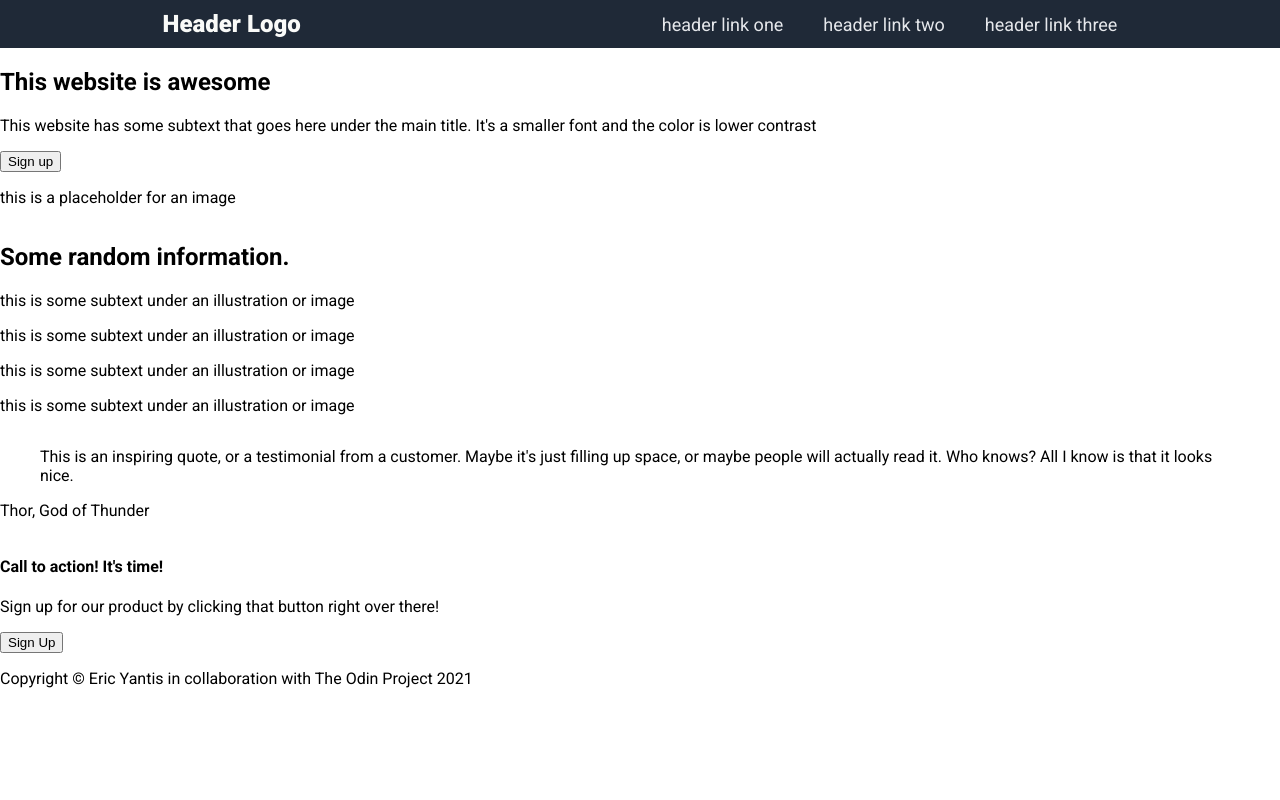
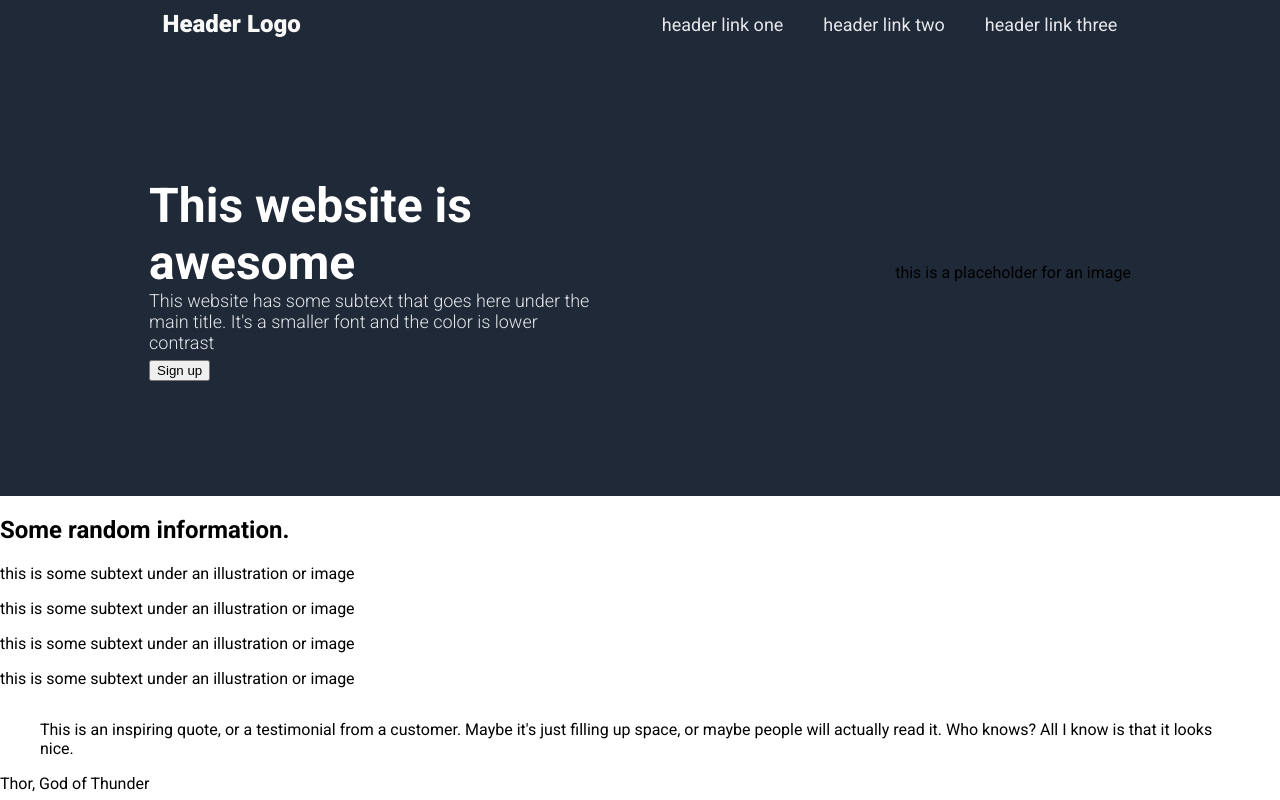
Before and after one commit to EYantis1212/odin-landingpage, a plain HTML site: page index.html in a window 1280 px wide. Shown: the top 800 px of the page. Drawn offline with Linux system fonts and the light colour scheme.

Commit message:
Hero Section Typography Complete

```diff
--- a/css/styles.css
+++ b/css/styles.css
@@ -16,8 +16,6 @@ body {
     align-items: center;
     justify-content: space-around;
     height: 48px;
-    margin: 0;
-    padding: 0;
 }
 .logo {
     font-size: 24px;
@@ -31,7 +29,31 @@ body {
     color: #e5e7eb;
     padding-left: 2em;
 }
-/* Welcome Section Styles */
+/* Hero Section Styles ( personal note 1.556 edge of p)*/
+#hero {
+    height: 448px;
+    background-color: #1f2937;
+    display: flex;
+    align-items: center;
+    justify-content: space-around;
+}
+.hero {
+    width: 448px;
+    height: 190px;
+    margin-bottom: 5em;
+}
+.hero-header {
+    font-size: 48px;
+    font-weight: 600;
+    color: white;
+    margin-bottom: -0.4em;
+}
+.hero-info {
+    font-size: 18px;
+    color: #e5e7eb;
+    font-weight: 300;
+    margin-bottom: 0.4em;
+}
 /* Info Section Styles */
 /* Testimonials Section Styles */
 /* Call to Action Section Styles */
```
